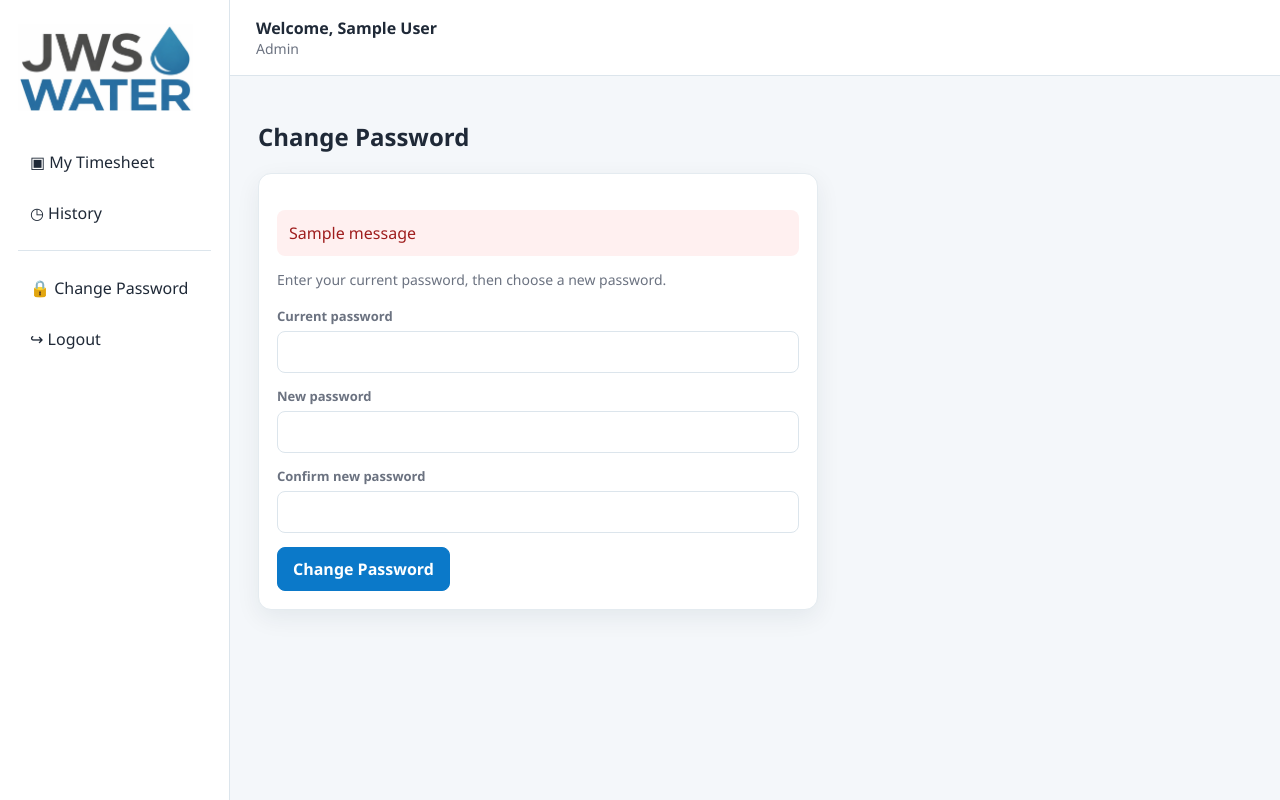
After one commit to JWSWATER/jws-timesheets, a Flask app: page /change-password in a window 1280 px wide. The commit adds this page. Run offline with Flask 3, Linux system fonts and the light colour scheme; the visitor is signed in with stand-in values (Sample User, id 1); tables that the repository leaves empty hold one stand-in row (values such as "Sample post"); one stand-in notice (Sample message) is shown; parts of the project's set-up code (start-up, migrations or seed data) failed here and were passed over; some libraries are stand-ins or nearby versions.

Commit message:
Add change password

```diff
--- a/app.py
+++ b/app.py
@@ -680,6 +680,36 @@ def projects_sync_xero():
 
     return redirect(url_for("projects_page"))
 
+
+@app.route("/change-password", methods=["GET", "POST"])
+@login_required
+def change_password():
+    u = current_user()
+
+    if request.method == "POST":
+        current_password = request.form.get("current_password", "")
+        new_password = request.form.get("new_password", "")
+        confirm_password = request.form.get("confirm_password", "")
+
+        if not check_password_hash(u.password_hash, current_password):
+            flash("Your current password is incorrect.", "error")
+        elif len(new_password) < 8:
+            flash("Your new password must be at least 8 characters.", "error")
+        elif new_password != confirm_password:
+            flash("The new passwords do not match.", "error")
+        elif check_password_hash(u.password_hash, new_password):
+            flash("Your new password must be different from your current password.", "error")
+        else:
+            u.password_hash = generate_password_hash(new_password)
+            db.session.commit()
+
+            # Require a fresh login after changing the password on this device.
+            session.clear()
+            flash("Password changed successfully. Please sign in with your new password.", "success")
+            return redirect(url_for("login"))
+
+    return render_template("change_password.html", user=u)
+
 @app.get("/settings")
 @manager_required
 def settings():
--- a/static/styles.css
+++ b/static/styles.css
@@ -23,3 +23,10 @@
 .public-holiday-wrap{min-width:155px}
 
 .day-head label small{display:block;margin-top:3px;font-size:10px;font-weight:500;color:var(--muted)}
+
+/* Change password */
+.password-panel{max-width:560px}
+.password-form{display:grid;gap:14px;margin-top:18px}
+.password-form label{font-size:13px;font-weight:700;color:var(--muted)}
+.password-form input{display:block;width:100%;margin-top:6px;padding:11px 12px;border:1px solid var(--line);border-radius:8px;background:#fff;color:var(--ink)}
+.password-form .btn{min-width:170px}
--- /dev/null
+++ b/templates/change_password.html
@@ -0,0 +1,67 @@
+{% extends "base.html" %}{% block body %}
+<div class="app-shell">
+  <aside class="sidebar">
+    <div class="brand"><img src="/static/assets/jws-water-logo.png" alt="JWS Water"></div>
+    <nav class="nav">
+      <a href="/dashboard">▣ My Timesheet</a>
+      <a href="/history">◷ History</a>
+      {% if user.role=="manager" %}
+        <div class="spacer"></div>
+        <a href="/management">👥 Manager View</a>
+        <a href="/employees">👤 Employees</a>
+        <a href="/projects">▦ Projects</a>
+        <a href="/settings">⚙ Settings</a>
+      {% endif %}
+      <div class="spacer"></div>
+      <a href="/change-password">🔒 Change Password</a>
+      <a href="/logout">↪ Logout</a>
+    </nav>
+  </aside>
+
+  <main class="main">
+    <header class="topbar">
+      <div>
+        <strong>Welcome, {{ user.name }}</strong>
+        <div class="muted">{{ user.role|title }}</div>
+      </div>
+    </header>
+
+    <section class="content">
+      <h1>Change Password</h1>
+
+      <div class="card panel password-panel">
+        {% with messages=get_flashed_messages() %}
+          {% if messages %}
+            <div class="error">{{ messages[0] }}</div>
+          {% endif %}
+        {% endwith %}
+
+        <p class="muted">Enter your current password, then choose a new password.</p>
+
+        <form method="post" class="password-form">
+          <input type="hidden" name="csrf_token" value="{{ csrf_token() }}">
+
+          <label>
+            Current password
+            <input name="current_password" type="password" autocomplete="current-password" required>
+          </label>
+
+          <label>
+            New password
+            <input name="new_password" type="password" autocomplete="new-password" minlength="8" required>
+          </label>
+
+          <label>
+            Confirm new password
+            <input name="confirm_password" type="password" autocomplete="new-password" minlength="8" required>
+          </label>
+
+          <div>
+            <button class="btn primary" type="submit">Change Password</button>
+          </div>
+        </form>
+      </div>
+    </section>
+  </main>
+</div>
+{% endblock %}
--- a/templates/dashboard.html
+++ b/templates/dashboard.html
@@ -1,7 +1,7 @@
 {% extends "base.html" %}{% block body %}<div class="app-shell"><aside class="sidebar"><div class="brand"><img src="/static/assets/jws-water-logo.png"></div><nav class="nav">
 <a href="/dashboard">▣ My Timesheet</a><a href="/history">◷ History</a>
 {% if user.role=="manager" %}<div class="spacer"></div><a href="/management">👥 Manager View</a><a href="/employees">👤 Employees</a><a href="/projects">▦ Projects</a><a href="/settings">⚙ Settings</a>{% endif %}
-<div class="spacer"></div><a href="/logout">↪ Logout</a></nav></aside><main class="main"><header class="topbar"><div><strong>Welcome, {{ user.name }}</strong><div class="muted">{{ user.role|title }}</div></div></header><section class="content">
+<div class="spacer"></div><a href="/change-password">🔒 Change Password</a><a href="/logout">↪ Logout</a></nav></aside><main class="main"><header class="topbar"><div><strong>Welcome, {{ user.name }}</strong><div class="muted">{{ user.role|title }}</div></div></header><section class="content">
 <h1>My Timesheet</h1><p class="muted">Week commencing {{ week }} · Monday to Sunday</p>
 <div class="weekline"><input id="weekStart" type="date" value="{{ week }}"></div>
 <form id="timesheetForm" data-week="{{ week }}" data-status="{{ timesheet.status }}">
--- a/templates/employees.html
+++ b/templates/employees.html
@@ -13,6 +13,7 @@
         <a href="/settings">⚙ Settings</a>
       {% endif %}
       <div class="spacer"></div>
+      <a href="/change-password">🔒 Change Password</a>
       <a href="/logout">↪ Logout</a>
     </nav>
   </aside>
--- a/templates/history.html
+++ b/templates/history.html
@@ -1,6 +1,6 @@
 {% extends "base.html" %}{% block body %}<div class="app-shell"><aside class="sidebar"><div class="brand"><img src="/static/assets/jws-water-logo.png"></div><nav class="nav">
 <a href="/dashboard">▣ My Timesheet</a><a href="/history">◷ History</a>
 {% if user.role=="manager" %}<div class="spacer"></div><a href="/management">👥 Manager View</a><a href="/employees">👤 Employees</a><a href="/projects">▦ Projects</a><a href="/settings">⚙ Settings</a>{% endif %}
-<div class="spacer"></div><a href="/logout">↪ Logout</a></nav></aside><main class="main"><header class="topbar"><div><strong>Welcome, {{ user.name }}</strong><div class="muted">{{ user.role|title }}</div></div></header><section class="content">
+<div class="spacer"></div><a href="/change-password">🔒 Change Password</a><a href="/logout">↪ Logout</a></nav></aside><main class="main"><header class="topbar"><div><strong>Welcome, {{ user.name }}</strong><div class="muted">{{ user.role|title }}</div></div></header><section class="content">
 <h1>Timesheet History</h1><div class="card panel"><table><tr><th>Week</th><th>Total</th><th>Status</th></tr>{% for r in rows %}<tr><td>{{r.week_start}}</td><td>{{"%.2f"|format(r.total)}} hrs</td><td>{{r.status}}</td></tr>{% endfor %}</table></div>
 </section></main></div>{% endblock %}
--- a/templates/projects.html
+++ b/templates/projects.html
@@ -11,6 +11,7 @@
       <a href="/projects">▦ Projects</a>
       <a href="/settings">⚙ Settings</a>
       <div class="spacer"></div>
+      <a href="/change-password">🔒 Change Password</a>
       <a href="/logout">↪ Logout</a>
     </nav>
   </aside>
--- a/templates/settings.html
+++ b/templates/settings.html
@@ -11,6 +11,7 @@
       <a href="/projects">▦ Projects</a>
       <a href="/settings">⚙ Settings</a>
       <div class="spacer"></div>
+      <a href="/change-password">🔒 Change Password</a>
       <a href="/logout">↪ Logout</a>
     </nav>
   </aside>
--- a/templates/summary.html
+++ b/templates/summary.html
@@ -1,5 +1,5 @@
 {% extends "base.html" %}{% block body %}<div class="app-shell"><aside class="sidebar"><div class="brand"><img src="/static/assets/jws-water-logo.png"></div><nav class="nav">
-<a href="/dashboard">▣ My Timesheet</a><a href="/history">◷ History</a><div class="spacer"></div><a href="/management">👥 Manager View</a><a href="/employees">👤 Employees</a><a href="/projects">▦ Projects</a><a href="/settings">⚙ Settings</a><div class="spacer"></div><a href="/logout">↪ Logout</a></nav></aside>
+<a href="/dashboard">▣ My Timesheet</a><a href="/history">◷ History</a><div class="spacer"></div><a href="/management">👥 Manager View</a><a href="/employees">👤 Employees</a><a href="/projects">▦ Projects</a><a href="/settings">⚙ Settings</a><div class="spacer"></div><a href="/change-password">🔒 Change Password</a><a href="/logout">↪ Logout</a></nav></aside>
 <main class="main"><header class="topbar"><div><strong>Welcome, {{ user.name }}</strong><div class="muted">{{ user.role|title }}</div></div></header><section class="content">
 <h1>Full Timesheet Summary</h1><p><b>{{ employee.name }}</b> · Week {{ ts.week_start }}</p><div class="card panel">
 <table><tr><th>Date</th><th>Start</th><th>Finish</th><th>Project</th><th>Description</th></tr>
```
Also changed, not shown: templates/management.html (+7 -54 lines), README-CHANGE-PASSWORD.txt (added).
